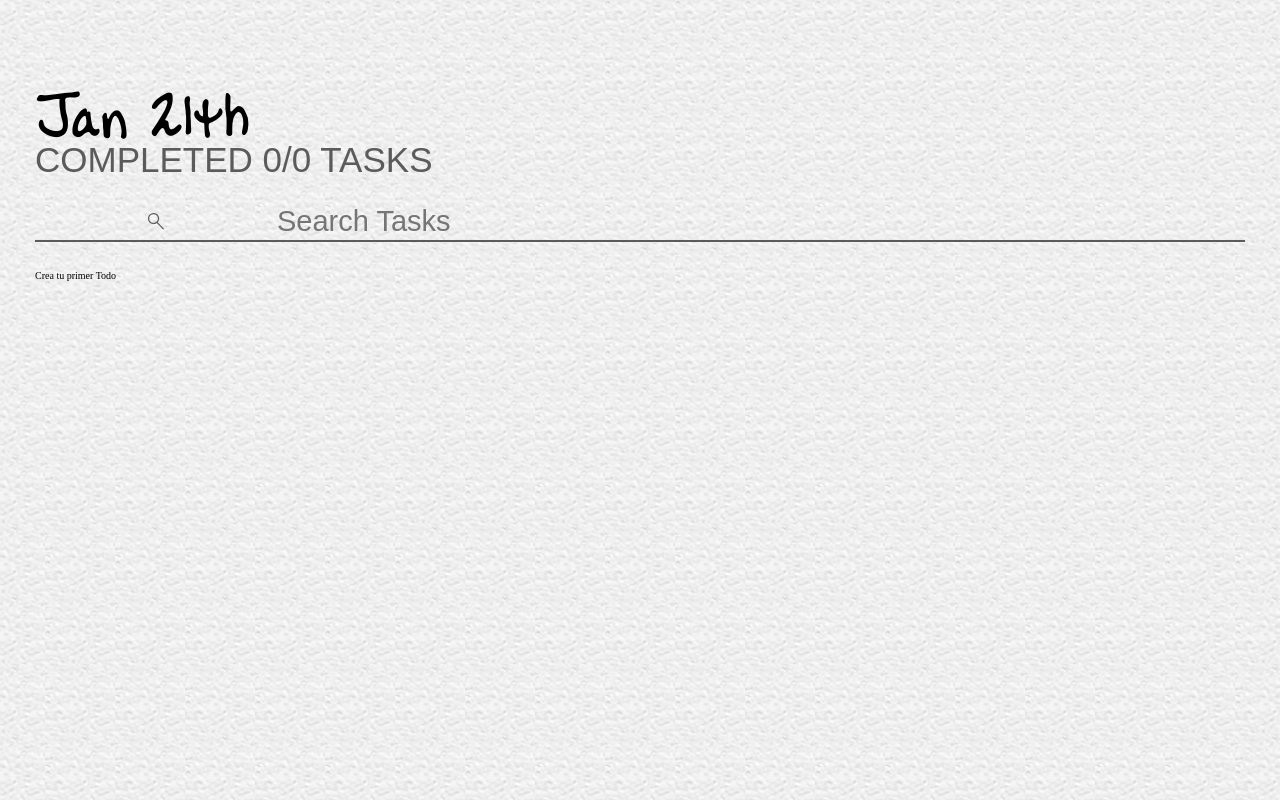
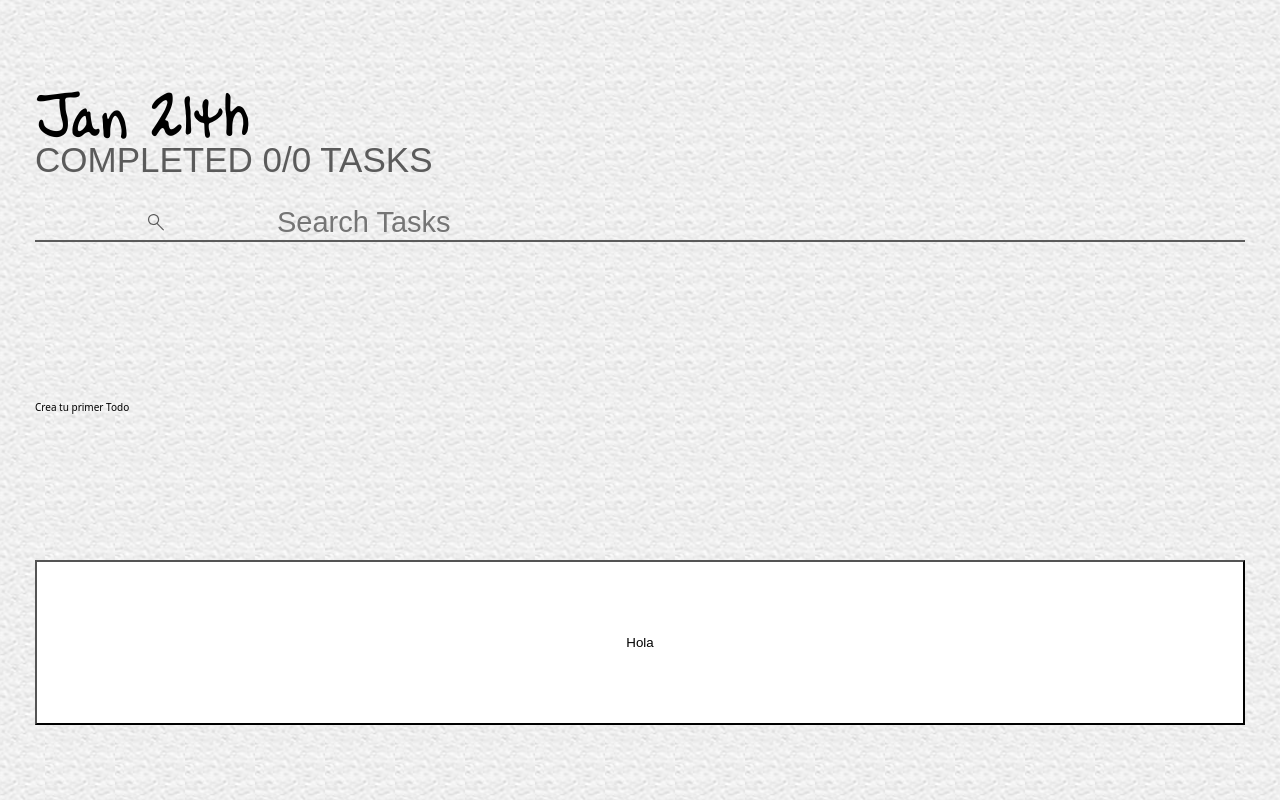
Before and after one commit to santigo171/todo-react, a React (Create React App) app: page / in a window 1280 px wide. Built offline with nearby package versions, Linux system fonts and the light colour scheme; a web font is replaced by a local one.

Commit message:
dgsagdsagasd

```diff
--- a/src/App.css
+++ b/src/App.css
@@ -12,7 +12,7 @@
 
   display: grid;
   grid-template-columns: auto;
-  grid-template-rows: 10% 10% 10% auto;
+  grid-template-rows: 10% 10% auto auto;
 
   background-image: url(resources/img/paper_texture_2.jpg);
   background-position: center;
--- a/src/App.js
+++ b/src/App.js
@@ -1,99 +1,12 @@
 import React from "react";
 import { AppUI } from "./AppUI";
-
-function useLocalStorage(itemName, defaultValue) {
-  const [loading, setLoading] = React.useState(true);
-  const [error, setError] = React.useState(false);
-  const [item, setItem] = React.useState(defaultValue);
-
-  React.useEffect(() => {
-    setTimeout(() => {
-      try {
-        const localStorageItem = localStorage.getItem(itemName);
-        let parsedItem;
-
-        if (localStorageItem) {
-          parsedItem = JSON.parse(localStorageItem);
-        } else {
-          parsedItem = defaultValue;
-          localStorage.setItem(itemName, JSON.stringify(parsedItem));
-        }
-
-        setItem(parsedItem);
-        setLoading(false);
-      } catch (err) {
-        setError(err);
-      }
-    }, 4000);
-  }, []);
-
-  const saveItem = (newTodos) => {
-    try {
-      const stringifiedTodos = JSON.stringify(newTodos);
-      localStorage.setItem(itemName, stringifiedTodos);
-      setItem(newTodos);
-    } catch (err) {
-      setError(err);
-    }
-  };
-
-  return { item, saveItem, loading, error };
-}
+import { TodoProvider } from "Components/TodoContext";
 
 function App() {
-  const {
-    item: todos,
-    saveItem: saveTodos,
-    loading,
-    error,
-  } = useLocalStorage("TODO_REACT_V1", []);
-
-  const completedTodos = todos.filter((todo) => todo.completed).length;
-  const totalTodos = todos.length;
-
-  let searchedTodos = [];
-
-  const [searchValue, setSearchValue] = React.useState("");
-
-  if (searchValue.length > 0) {
-    searchedTodos = todos.filter((todo) =>
-      todo.text.toLowerCase().includes(searchValue.toLowerCase())
-    );
-  } else {
-    searchedTodos = todos;
-  }
-
-  const toggleCompleteTodo = (completedTodoText) => {
-    const completedTodoIndex = todos.findIndex(
-      (todo) => todo.text === completedTodoText
-    );
-    const newTodos = [...todos];
-    newTodos[completedTodoIndex].completed =
-      !newTodos[completedTodoIndex].completed;
-    saveTodos(newTodos);
-  };
-
-  const deleteTodo = (todoText) => {
-    const newTodos = [...todos.filter((todo) => todo.text !== todoText)];
-    saveTodos(newTodos);
-  };
-
-  // React.useEffect(() => {
-  //   console.log("use effect");
-  // }, [totalTodos]);
-
   return (
-    <AppUI
-      loading={loading}
-      error={error}
-      completedTodos={completedTodos}
-      totalTodos={totalTodos}
-      searchValue={searchValue}
-      setSearchValue={setSearchValue}
-      searchedTodos={searchedTodos}
-      toggleCompleteTodo={toggleCompleteTodo}
-      deleteTodo={deleteTodo}
-    />
+    <TodoProvider>
+      <AppUI />
+    </TodoProvider>
   );
 }
 
--- a/src/AppUI.js
+++ b/src/AppUI.js
@@ -7,24 +7,19 @@ import { TodoItem } from "Components/TodoItem.js";
 import { CreateTodoButton } from "Components/CreateTodoButton.js";
 import "./App.css";
 
-function AppUI({
-  loading,
-  error,
-  completedTodos,
-  totalTodos,
-  searchValue,
-  setSearchValue,
-  searchedTodos,
-  toggleCompleteTodo,
-  deleteTodo,
-}) {
+import { TodoContext } from "Components/TodoContext";
+
+function AppUI() {
+  const { error, loading, searchedTodos, toggleCompleteTodo, deleteTodo } =
+    React.useContext(TodoContext);
   return (
     <div className="main">
       <div className="paper">
         <Date />
-        <TodoCounter completedTodos={completedTodos} totalTodos={totalTodos} />
-        <TodoSearch searchValue={searchValue} setSearchValue={setSearchValue} />
-        <TodoList searchValue={searchValue}>
+        <TodoCounter />
+        <TodoSearch />
+
+        <TodoList>
           {error && <p>Hubo un error</p>}
           {loading && <p>Cargando</p>}
           {!loading && !searchedTodos.length && <p>Crea tu primer Todo</p>}
@@ -38,6 +33,7 @@ function AppUI({
             />
           ))}
         </TodoList>
+
         <CreateTodoButton />
         {/* <a href="https://www.flaticon.com/free-icons/feather" title="feather icons">Feather icons created by Freepik - Flaticon</a> */}
         {/* <a href="https://www.flaticon.com/free-icons/cross" title="cross icons">Cross icons created by Freepik - Flaticon</a> */}
--- /dev/null
+++ b/src/components/CreateTodoButton.css
@@ -0,0 +1,3 @@
+.CreateTodoButton {
+  background-color: #fff;
+}
--- a/src/components/CreateTodoButton.js
+++ b/src/components/CreateTodoButton.js
@@ -1,5 +1,8 @@
+import React from "react";
+import "./CreateTodoButton.css";
+
 function CreateTodoButton() {
-  return null;
+  return <button className="CreateTodoButton">Hola</button>;
 }
 
 export { CreateTodoButton };
--- /dev/null
+++ b/src/components/TodoContext/index.js
@@ -0,0 +1,63 @@
+import React from "react";
+import { useLocalStorage } from "./useLocalStorage";
+
+const TodoContext = React.createContext();
+
+function TodoProvider(props) {
+  const {
+    item: todos,
+    saveItem: saveTodos,
+    loading,
+    error,
+  } = useLocalStorage("TODO_REACT_V1", []);
+
+  const completedTodos = todos.filter((todo) => todo.completed).length;
+  const totalTodos = todos.length;
+
+  let searchedTodos = [];
+
+  const [searchValue, setSearchValue] = React.useState("");
+
+  if (searchValue.length > 0) {
+    searchedTodos = todos.filter((todo) =>
+      todo.text.toLowerCase().includes(searchValue.toLowerCase())
+    );
+  } else {
+    searchedTodos = todos;
+  }
+
+  const toggleCompleteTodo = (completedTodoText) => {
+    const completedTodoIndex = todos.findIndex(
+      (todo) => todo.text === completedTodoText
+    );
+    const newTodos = [...todos];
+    newTodos[completedTodoIndex].completed =
+      !newTodos[completedTodoIndex].completed;
+    saveTodos(newTodos);
+  };
+
+  const deleteTodo = (todoText) => {
+    const newTodos = [...todos.filter((todo) => todo.text !== todoText)];
+    saveTodos(newTodos);
+  };
+
+  return (
+    <TodoContext.Provider
+      value={{
+        loading,
+        error,
+        completedTodos,
+        totalTodos,
+        searchValue,
+        setSearchValue,
+        searchedTodos,
+        toggleCompleteTodo,
+        deleteTodo,
+      }}
+    >
+      {props.children}
+    </TodoContext.Provider>
+  );
+}
+
+export { TodoContext, TodoProvider };
--- /dev/null
+++ b/src/components/TodoContext/useLocalStorage.js
@@ -0,0 +1,42 @@
+import React from "react";
+
+function useLocalStorage(itemName, defaultValue) {
+  const [loading, setLoading] = React.useState(true);
+  const [error, setError] = React.useState(false);
+  const [item, setItem] = React.useState(defaultValue);
+
+  React.useEffect(() => {
+    setTimeout(() => {
+      try {
+        const localStorageItem = localStorage.getItem(itemName);
+        let parsedItem;
+
+        if (localStorageItem) {
+          parsedItem = JSON.parse(localStorageItem);
+        } else {
+          parsedItem = defaultValue;
+          localStorage.setItem(itemName, JSON.stringify(parsedItem));
+        }
+
+        setItem(parsedItem);
+        setLoading(false);
+      } catch (err) {
+        setError(err);
+      }
+    }, 4000);
+  }, []);
+
+  const saveItem = (newTodos) => {
+    try {
+      const stringifiedTodos = JSON.stringify(newTodos);
+      localStorage.setItem(itemName, stringifiedTodos);
+      setItem(newTodos);
+    } catch (err) {
+      setError(err);
+    }
+  };
+
+  return { item, saveItem, loading, error };
+}
+
+export { useLocalStorage };
--- a/src/components/TodoCounter.js
+++ b/src/components/TodoCounter.js
@@ -1,7 +1,9 @@
 import React from "react";
+import { TodoContext } from "./TodoContext";
 import "./TodoCounter.css";
 
-function TodoCounter({ completedTodos, totalTodos }) {
+function TodoCounter() {
+  const { completedTodos, totalTodos } = React.useContext(TodoContext);
   return (
     <h2 className="TodoCounter">
       COMPLETED {completedTodos}/{totalTodos} TASKS
--- a/src/components/TodoSearch.css
+++ b/src/components/TodoSearch.css
@@ -1,7 +1,7 @@
 .TodoSearch {
   height: 37px;
   width: 100%;
-  padding-bottom: 6px;
+  margin-bottom: 12px;
   border-bottom: 2.5px solid var(--secondary-color);
 }
 
--- a/src/components/TodoSearch.js
+++ b/src/components/TodoSearch.js
@@ -3,8 +3,11 @@ import "./TodoSearch.css";
 import "Library/common/css/GridLayout.css";
 
 import { ReactComponent as Lens } from "Resources/img/lens.svg";
+import { TodoContext } from "./TodoContext";
 
-function TodoSearch({ searchValue, setSearchValue }) {
+function TodoSearch() {
+  const { searchValue, setSearchValue } = React.useContext(TodoContext);
+
   const onSearchValueChange = (event) => {
     setSearchValue(event.target.value);
   };
--- a/src/index.css
+++ b/src/index.css
@@ -19,6 +19,14 @@
 }
 
 :root {
+  box-sizing: border-box;
+  text-size-adjust: none;
+  -webkit-text-size-adjust: none;
+  position: relative;
+  font-family: system-ui, "Apple Color Emoji", "Segoe UI Emoji",
+    "Segoe UI Symbol", "Noto Color Emoji";
+  min-height: 100%;
+
   --primary-color: #000000;
   --secondary-color: #5b5b5b;
   --complementary-color: #f48c06;
```
Also changed, not shown: src/resources/img/quill_pen.png (added).
